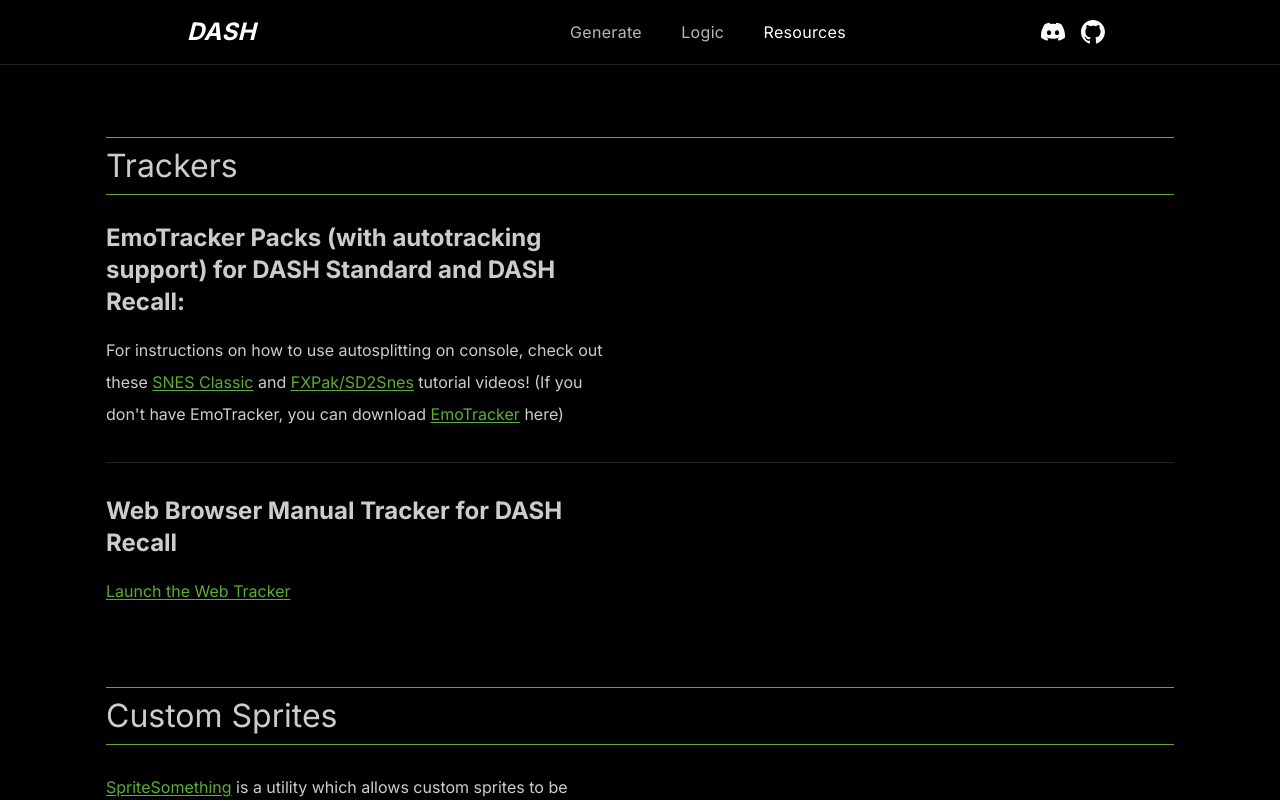
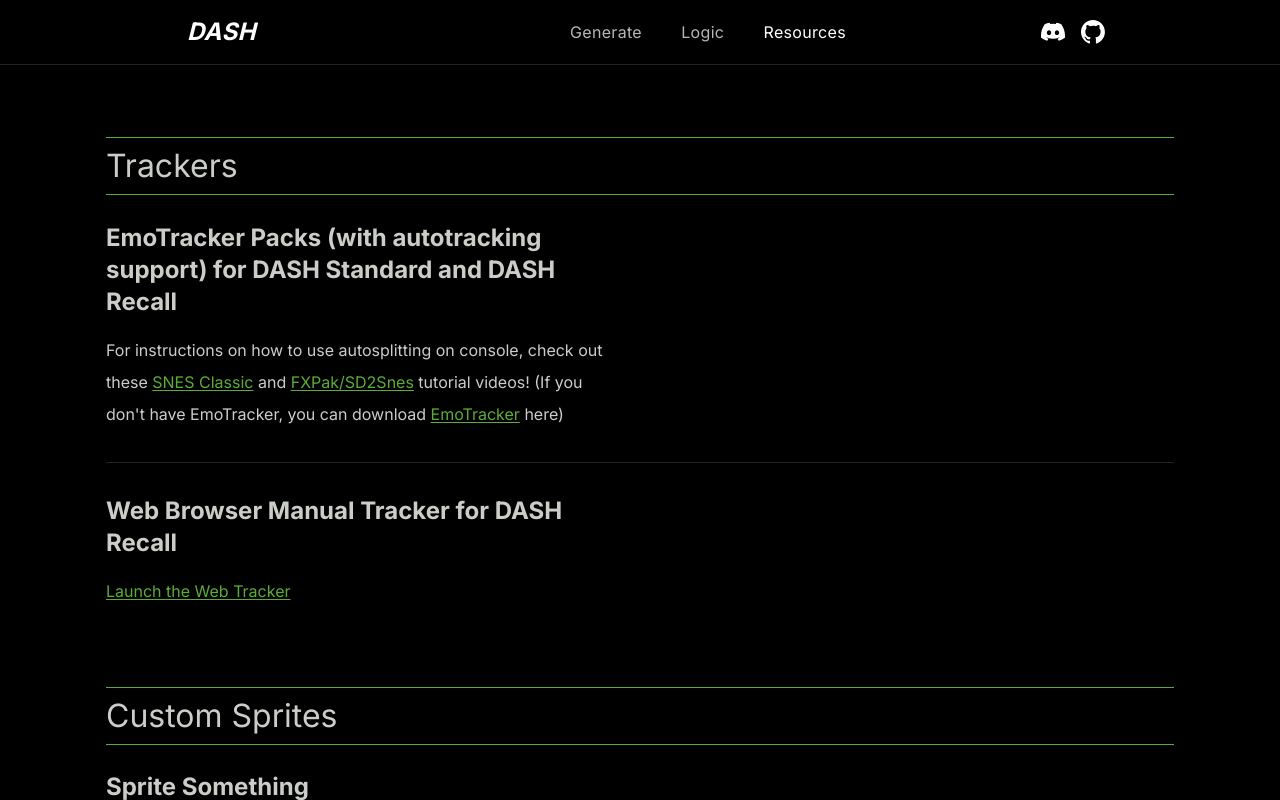
Before and after one commit to dashrando/dash-randomizer, a Next.js app in the folder apps/web/: page /resources in a window 1280 px wide. Built offline with nearby package versions, Linux system fonts and the light colour scheme.

Commit message:
resources component

```diff
--- a/apps/web/app/resources/page.tsx
+++ b/apps/web/app/resources/page.tsx
@@ -13,27 +13,50 @@ const ExternalLink = ({ href, children }: any) => (
   </a>
 )
 
+const Resource = ({
+  title,
+  children,
+  image,
+}: {
+  title: string
+  children: React.ReactNode
+  image?: string
+}) => {
+  return (
+    <div className={styles.resource}>
+      <h3>{title}</h3>
+      <div className={styles.content}>
+        {children}
+      </div>
+    </div>
+  )
+}
+
 const ResourcesPage: NextPage = () => {
    return (
     <>
       <section className={styles.section}>
         <h2>Trackers</h2>
-        <h3>EmoTracker Packs (with autotracking support) for DASH Standard and DASH Recall:</h3>
+        <Resource title="EmoTracker Packs (with autotracking support) for DASH Standard and DASH Recall">
           <p>For instructions on how to use autosplitting on console, check out these <ExternalLink href="https://www.youtube.com/watch?v=AUSSGh30dgA">SNES Classic</ExternalLink> and <ExternalLink href="https://www.youtube.com/watch?v=q05qSIuYcKw">FXPak/SD2Snes</ExternalLink> tutorial videos! (If you don&apos;t have EmoTracker, you can download <ExternalLink href="https://emotracker.net/download/">EmoTracker</ExternalLink> here)</p>
+        </Resource>
         <div className={styles.seperator} />
-        <h3>Web Browser Manual Tracker for DASH Recall</h3>
+        <Resource title="Web Browser Manual Tracker for DASH Recall">
           <p>
             <Link href="/tracker" className={styles.link}>Launch the Web Tracker</Link>
           </p>
+        </Resource>
       </section>
       <section className={styles.section}>
         <h2>Custom Sprites</h2>
+        <Resource title="Sprite Something">
           <p>
             <ExternalLink href="https://github.com/Artheau/SpriteSomething/releases">SpriteSomething</ExternalLink> is a utility which allows custom sprites to be used in retro games like Super Metroid.
           </p>
           <p>
             All DASH seeds are compatible with <ExternalLink href="https://github.com/Artheau/SpriteSomething/releases">SpriteSomething</ExternalLink>.
           </p>
+        </Resource>
       </section>
     </>
    )
```
Lines whose indentation alone changed are shown as unchanged.
